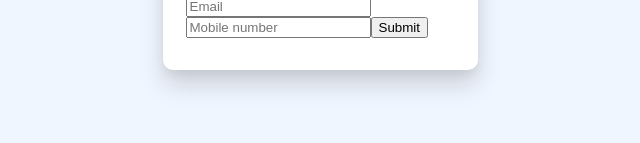
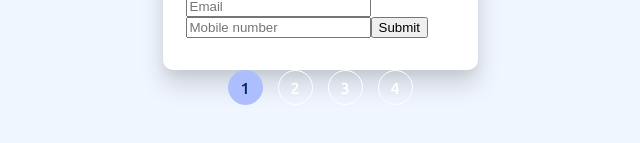
Before and after one commit to maciejka7/fm-multi-step-form, a Next.js app: page / in a window 1280 px wide. Shown: the part 227-370 px from the top of the page, without its empty margins (320-960 px from the left). Built offline with nearby package versions, Linux system fonts and the light colour scheme.

Commit message:
feat: :sparkles: Steps component

```diff
--- a/pages/_app.tsx
+++ b/pages/_app.tsx
@@ -1,16 +1,15 @@
-import { Ubuntu } from '@next/font/google'
-import '../styles/globals.scss'
-
+import { Ubuntu } from "@next/font/google";
+import "../styles/globals.scss";
 
 // If loading a variable font, you don't need to specify the font weight
-const ubuntu = Ubuntu({weight: ['400','500'], subsets: ['latin']})
+const ubuntu = Ubuntu({ weight: ["400", "500", "700"], subsets: ["latin"] });
 
 export default function MyApp({ Component, pageProps }) {
   return (
     <>
-    <main className={ubuntu.className}>
-      <Component {...pageProps} />
-    </main>
+      <main className={ubuntu.className}>
+        <Component {...pageProps} />
+      </main>
     </>
-  )
+  );
 }
--- a/pages/index.tsx
+++ b/pages/index.tsx
@@ -1,6 +1,7 @@
 import Head from "next/head";
 import { ReactNode, useState } from "react";
 import { Card } from "../src/components/Card/Card";
+import { Steps } from "../src/components/Steps/Steps";
 import { Switcher } from "../src/components/Switcher/Switcher";
 import { Form } from "../src/Form";
 import { MainLayout } from "../src/layouts/MainLayout";
@@ -44,6 +45,7 @@ export default function Home() {
             {state.formProps.component}
           </Card>
         )}
+        <Steps currentStep={formState} numberOfSteps={4} />
       </MainLayout>
     </>
   );
--- /dev/null
+++ b/src/components/Steps/Steps.module.scss
@@ -0,0 +1,26 @@
+@import '../../theme.scss';
+
+.container {
+    display: flex;
+    gap: 15px;
+    align-items: center;
+}
+
+.circle {
+    text-align: center;
+    width: 35px;
+    height: 35px;
+    display: grid;
+    place-items: center;
+    font-weight: 500;
+    font-size: 16px;
+    border: 1px solid white;
+    color: white;
+    border-radius: 20px;
+}
+
+.active {
+    background-color: $color-pastel-blue;
+    border-color: $color-pastel-blue;
+    color:$color-marine-blue;
+}
--- /dev/null
+++ b/src/components/Steps/Steps.tsx
@@ -0,0 +1,25 @@
+import React from "react";
+import s from "./Steps.module.scss";
+
+type Props = {
+  currentStep: number;
+  numberOfSteps: number;
+};
+
+export const Steps = (props: Props) => {
+  return (
+    <div className={s.container}>
+      {new Array(props.numberOfSteps).fill(".").map((_, index) => {
+        return (
+          <div
+            className={`${s.circle} ${
+              index + 1 === props.currentStep ? s.active : ""
+            }`}
+          >
+            {index + 1}
+          </div>
+        );
+      })}
+    </div>
+  );
+};
```
